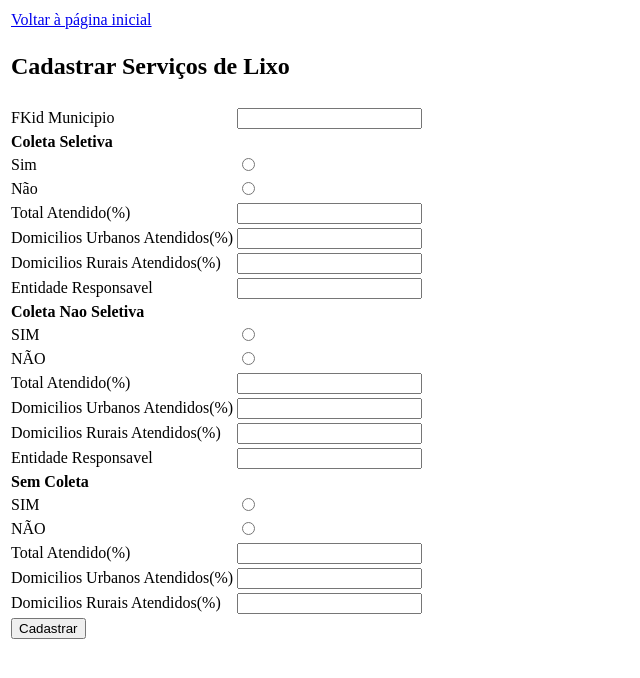
After one commit to PuliSaglio/SIMOT, a PHP site: page /visoes/cadastrar_servicos_lixo.php in a window 1280 px wide. The commit adds this page. Shown: the top 678 px of the page, without its empty margins (0-640 px from the left). Run offline with PHP 8.4, Linux system fonts and the light colour scheme.

Commit message:
add Servicos_lixo controle e cadastro

```diff
--- /dev/null
+++ b/controles/controlar_servicos_lixo.php
@@ -0,0 +1,125 @@
+<?php
+    include "../controles/a_conexao.php";
+
+    function verificarEntradas($fkid_municipios, $coleta_seletiva, $coleta_nao_seletiva, $sem_coleta){
+        if($fkid_municipios == ""){
+            return "informe o fkid do municipio";
+        }
+        if($coleta_seletiva == ""){
+            return "Informe se há coleta seletiva";
+        }
+        if($coleta_nao_seletiva == ""){
+            return "Informe se há coleta seletiva";
+        }
+        if($sem_coleta == ""){
+            return "Informe se há coleta seletiva";
+        }
+        return "";
+    }
+
+    function cadastrarServicosLixo($fkid_municipios, $coleta_seletiva, $total_atendido_coleta_seletiva, $domicilios_urbanos_atendidos_coleta_seletiva,
+    $domicilios_rurais_atendidos_coleta_seletiva, $entidade_responsavel_coleta_seletiva, $coleta_nao_seletiva, $total_atendido_coleta_nao_seletival,
+    $domicilios_urbanos_atendidos_coleta_nao_seletiva, $domicilios_rurais_atendidos_coleta_nao_seletiva, $entidade_responsavel_coleta_nao_seletiva,
+    $sem_coleta, $total_atendido_sem_coleta, $domicilios_urbanos_atendidos_sem_coleta, $domicilios_rurais_atendidos_sem_coleta){
+
+        $msg = verificarEntradas($fkid_municipios, $coleta_seletiva, $coleta_nao_seletiva, $sem_coleta);
+
+        if($msg == "") {
+            $con = abrirConexao();
+                $sql = "INSERT INTO servicos_lixo (fkid_municipios, coleta_seletiva, total_atendido_coleta_seletiva, domicilios_urbanos_atendidos_coleta_seletiva, domicilios_rurais_atendidos_coleta_seletiva, entidade_responsavel_coleta_seletiva, coleta_nao_seletiva, total_atendido_coleta_nao_seletival, domicilios_urbanos_atendidos_coleta_nao_seletiva, domicilios_rurais_atendidos_coleta_nao_seletiva ,entidade_responsavel_coleta_nao_seletiva ,sem_coleta, total_atendido_sem_coleta, domicilios_urbanos_atendidos_sem_coleta ,domicilios_rurais_atendidos_sem_coleta)
+                VALUES ('$fkid_municipios','$coleta_seletiva', '$total_atendido_coleta_seletiva', '$domicilios_urbanos_atendidos_coleta_seletiva', '$domicilios_rurais_atendidos_coleta_seletiva',
+                '$entidade_responsavel_coleta_seletiva', '$coleta_nao_seletiva', '$total_atendido_coleta_nao_seletival', '$domicilios_urbanos_atendidos_coleta_nao_seletiva',
+                '$domicilios_rurais_atendidos_coleta_nao_seletiva' ,'$entidade_responsavel_coleta_nao_seletiva' ,'$sem_coleta',
+                '$total_atendido_sem_coleta', '$domicilios_urbanos_atendidos_sem_coleta' ,'$domicilios_rurais_atendidos_sem_coleta')";
+
+                if(mysqli_query($con, $sql)){
+                    echo "Cadastro realizado com sucesso! <a href='consultar_servicos_lixo.php'>Consultar Servicos de Energia.</a>";
+                } else {
+                    echo "Erro ao tentar cadastrar servicos de energia ";
+                }
+
+
+            mysqli_close($con);
+        }
+
+        return array($msg);
+    }
+
+    function pegarServicosLixo($fkid_municipios){
+
+        $con = abrirConexao();
+
+            $sql = "SELECT * FROM servicos_lixo WHERE fkid_municipios = " . $fkid_municipios . ";";
+            $result = mysqli_query($con, $sql);
+            mysqli_close($con);
+
+            return $result;
+
+    }
+
+    function listarServicosLixo(){
+
+        $con = abrirConexao();
+        $sql = "SELECT * FROM servicos_lixo;";
+        $resultadoListagem = mysqli_query($con, $sql);
+        mysqli_close($con);
+
+        return $resultadoListagem;
+    }
+
+    function editarServicosLixo($fkid_municipios, $coleta_seletiva, $total_atendido_coleta_seletiva, $domicilios_urbanos_atendidos_coleta_seletiva,
+    $domicilios_rurais_atendidos_coleta_seletiva, $entidade_responsavel_coleta_seletiva, $coleta_nao_seletiva, $total_atendido_coleta_nao_seletival,
+    $domicilios_urbanos_atendidos_coleta_nao_seletiva, $domicilios_rurais_atendidos_coleta_nao_seletiva, $entidade_responsavel_coleta_nao_seletiva,
+    $sem_coleta, $total_atendido_sem_coleta, $domicilios_urbanos_atendidos_sem_coleta, $domicilios_rurais_atendidos_sem_coleta){
+
+        $msg = verificarEntradas($fkid_municipios, $coleta_seletiva, $coleta_nao_seletiva, $sem_coleta);
+
+        if($msg == ""){
+
+            $con = abrirConexao();
+
+            $sql = "UPDATE servicos_energia SET
+            fkid_municipios = '$fkid_municipios',
+            coleta_seletiva = '$coleta_seletiva',
+            total_atendido_coleta_seletiva = '$total_atendido_coleta_seletiva',
+            domicilios_urbanos_atendidos_coleta_seletiva = '$domicilios_urbanos_atendidos_coleta_seletiva',
+            domicilios_rurais_atendidos_coleta_seletiva = '$domicilios_rurais_atendidos_coleta_seletiva',
+            entidade_responsavel_coleta_seletiva = '$entidade_responsavel_coleta_seletiva',
+            coleta_nao_seletiva = '$coleta_nao_seletiva',
+            total_atendido_coleta_nao_seletival = '$total_atendido_coleta_nao_seletival',
+            domicilios_urbanos_atendidos_coleta_nao_seletiva = '$domicilios_urbanos_atendidos_coleta_nao_seletiva',
+            domicilios_rurais_atendidos_coleta_nao_seletiva = '$domicilios_rurais_atendidos_coleta_nao_seletiva',
+            entidade_responsavel_coleta_nao_seletiva = '$entidade_responsavel_coleta_nao_seletiva',
+            sem_coleta = '$sem_coleta',
+            total_atendido_sem_coleta = '$total_atendido_sem_coleta',
+            domicilios_urbanos_atendidos_sem_coleta = '$domicilios_urbanos_atendidos_sem_coleta',
+            domicilios_rurais_atendidos_sem_coleta = '$domicilios_rurais_atendidos_sem_coleta' WHERE fkid_municipios = '$fkid_municipios';";
+
+            if(mysqli_query($con, $sql)) {
+                echo "Alteração realizada com sucesso! Verificar atualização no <a href='consultar_servicos_lixo.php'>banco de dados</a>";
+            } else {
+                echo "Atualização não pode ser realizada.";
+            }
+
+            mysqli_close($con);
+            return array($msg);
+        }
+    }
+
+
+    function excluirServicosLixo($fkid_municipios){
+        $con = abrirConexao();
+
+        $sql = "DELETE FROM servicos_lixo WHERE fkid_municipios = ".$fkid_municipios.";";
+
+        if(mysqli_query($con, $sql)){
+            $msg = "Excluída.";
+        } else {
+            $msg = "Não excluída.";
+        }
+
+        mysqli_close($con);
+        return $msg;
+    }
+
+?>
--- a/index.php
+++ b/index.php
@@ -12,17 +12,14 @@
     <p><a href="visoes/editar_prefeitura.php">Página de atualizar</a></p>
     <p><a href="visoes/consultar_prefeituras.php">Ver prefeituras cadastradas</a></p>
     <p>=================================================================================</p>
-
     <p><a href="visoes/cadastrar_feriados.php">Página de cadastro feriados.</a></p>
     <p><a href="visoes/editar_feriados.php">Página de atualizar feriados</a></p>
     <p><a href="visoes/consultar_feriados.php">Ver feriados cadastrados</a></p>
     <p>=================================================================================</p>
-
     <p><a href="visoes/cadastrar_historico.php">Página de cadastro histórico</a></p>
     <p><a href="visoes/editar_historico.php">Página de atualizar históricos</a></p>
     <p><a href="visoes/consultar_historico.php">Ver historicos cadastrado</a></p>
     <p>=================================================================================</p>
-
     <p><a href="visoes/cadastrar_caracteristicas.php">Página de cadastro Caracteristicas</a></p>
     <p><a href="visoes/editar_caracteristicas.php">Página de atualizar Caracteristicas</a></p>
     <p><a href="visoes/consultar_caracteristicas.php">Ver Caracteristicas cadastrado</a></p>
@@ -41,7 +38,6 @@
     <p>=================================================================================</p>
     <p><a href="visoes/cadastrar_categoria_telefone.php">Página de cadastro categoria de telefone</a></p>
     <p><a href="visoes/consultar_categoria_telefone.php">Ver categorias de telefones</a></p>
-
     <p>=================================================================================</p>
     <p><a href="visoes/cadastrar_coleta_deposicao_esgoto.php">Página de cadastro Coleta e Deposicao de Esgoto</a></p>
     <p><a href="visoes/editar_coleta_deposicao_esgoto.php">Página de atualizar Coleta e Deposicao de Esgoto</a></p>
@@ -50,6 +46,5 @@
     <p><a href="visoes/cadastrar_servicos_energia.php">Página de cadastro de Servicos Energia</a></p>
     <p><a href="visoes/editar_servicos_energia.php">Página de atualizar Servicos de energia</a></p>
     <p><a href="visoes/consultar_servicos_energia.php">Ver Servicos de energia</a></p>
-
 </body>
 </html>
--- /dev/null
+++ b/visoes/cadastrar_servicos_lixo.php
@@ -0,0 +1,197 @@
+<?php
+
+include "../controles/controlar_servicos_lixo.php";
+
+    $verificar = "";
+    $fkid_municipios = "";
+    $coleta_seletiva = "";
+    $total_atendido_coleta_seletiva = "";
+    $domicilios_urbanos_atendidos_coleta_seletiva = "";
+    $domicilios_rurais_atendidos_coleta_seletiva = "";
+    $entidade_responsavel_coleta_seletiva = "";
+    $coleta_nao_seletiva = "";
+    $total_atendido_coleta_nao_seletival = "";
+    $domicilios_urbanos_atendidos_coleta_nao_seletiva = "";
+    $domicilios_rurais_atendidos_coleta_nao_seletiva = "";
+    $entidade_responsavel_coleta_nao_seletiva= "";
+    $sem_coleta = "";
+    $total_atendido_sem_coleta = "";
+    $domicilios_urbanos_atendidos_sem_coleta = "";
+    $domicilios_rurais_atendidos_sem_coleta = "";
+
+    if(isset($_POST["fkid_municipios"])) {
+        $fkid_municipios = $_POST["fkid_municipios"];
+    }
+    if(isset($_POST["coleta_seletiva"])) {
+        $coleta_seletiva = $_POST["coleta_seletiva"];
+    }
+    if(isset($_POST["total_atendido_coleta_seletiva"])) {
+        $total_atendido_coleta_seletiva = $_POST["total_atendido_coleta_seletiva"];
+    }
+    if(isset($_POST["domicilios_urbanos_atendidos_coleta_seletiva"])){
+        $domicilios_urbanos_atendidos_coleta_seletiva = $_POST["domicilios_urbanos_atendidos_coleta_seletiva"];
+    }
+    if(isset($_POST["domicilios_rurais_atendidos_coleta_seletiva"])){
+        $domicilios_rurais_atendidos_coleta_seletiva = $_POST["domicilios_rurais_atendidos_coleta_seletiva"];
+    }
+    if(isset($_POST["entidade_responsavel_coleta_seletiva"])){
+        $entidade_responsavel_coleta_seletiva = $_POST["entidade_responsavel_coleta_seletiva"];
+    }
+    if(isset($_POST["coleta_nao_seletiva"])){
+        $coleta_nao_seletiva = $_POST["coleta_nao_seletiva"];
+    }
+    if(isset($_POST["total_atendido_coleta_nao_seletival"])){
+        $total_atendido_coleta_nao_seletival = $_POST["total_atendido_coleta_nao_seletival"];
+    }
+    if(isset($_POST["domicilios_urbanos_atendidos_coleta_nao_seletiva"])){
+        $domicilios_urbanos_atendidos_coleta_nao_seletiva = $_POST["domicilios_urbanos_atendidos_coleta_nao_seletiva"];
+    }
+    if(isset($_POST["domicilios_rurais_atendidos_coleta_nao_seletiva"])){
+        $domicilios_rurais_atendidos_coleta_nao_seletiva = $_POST["domicilios_rurais_atendidos_coleta_nao_seletiva"];
+    }
+    if(isset($_POST["entidade_responsavel_coleta_nao_seletiva"])){
+        $entidade_responsavel_coleta_nao_seletiva = $_POST["entidade_responsavel_coleta_nao_seletiva"];
+    }
+    if(isset($_POST["sem_coleta"])){
+        $sem_coleta = $_POST["sem_coleta"];
+    }
+    if(isset($_POST["total_atendido_sem_coleta"])){
+        $total_atendido_sem_coleta = $_POST["total_atendido_sem_coleta"];
+    }
+    if(isset($_POST["domicilios_urbanos_atendidos_sem_coleta"])){
+        $domicilios_urbanos_atendidos_sem_coleta = $_POST["domicilios_urbanos_atendidos_sem_coleta"];
+    }
+    if(isset($_POST["domicilios_rurais_atendidos_sem_coleta"])){
+        $domicilios_rurais_atendidos_sem_coleta = $_POST["domicilios_rurais_atendidos_sem_coleta"];
+    }
+    if(isset($_POST["btnCadastrar"])){
+
+        $verificar = verificarEntradas($fkid_municipios, $coleta_seletiva, $coleta_nao_seletiva, $sem_coleta);
+
+        $msg = cadastrarServicosLixo($fkid_municipios, $coleta_seletiva, $total_atendido_coleta_seletiva, $domicilios_urbanos_atendidos_coleta_seletiva,
+        $domicilios_rurais_atendidos_coleta_seletiva, $entidade_responsavel_coleta_seletiva, $coleta_nao_seletiva, $total_atendido_coleta_nao_seletival,
+        $domicilios_urbanos_atendidos_coleta_nao_seletiva, $domicilios_rurais_atendidos_coleta_nao_seletiva, $entidade_responsavel_coleta_nao_seletiva,
+        $sem_coleta, $total_atendido_sem_coleta, $domicilios_urbanos_atendidos_sem_coleta, $domicilios_rurais_atendidos_sem_coleta);
+
+    }
+
+?>
+
+
+
+
+<!DOCTYPE html>
+<html lang="pt-br">
+<head>
+    <meta charset="UTF-8">
+    <meta http-equiv="X-UA-Compatible" content="IE=edge">
+    <meta name="viewport" content="width=device-width, initial-scale=1.0">
+    <title>Cadastro de Servicos Lixo</title>
+</head>
+<body>
+    <form action="cadastrar_servicos_lixo.php" name="cadastrar_servicos_lixo.php" id="cadastrar_servicos_lixo.php" method = "POST">
+
+        <table>
+            <tr>
+                <td colspan = "2"><a href="../index.php"> Voltar à página inicial </a></td>
+            </tr>
+            <tr>
+                <td colspan = "2"> <h2>Cadastrar Serviços de Lixo</h2></td>
+            </tr>
+            <tr>
+                <td colspan = "2"> <?php echo "$verificar"; ?></td>
+            </tr>
+            <tr>
+                <td>FKid Municipio</td>
+                <td><input type="number" name = "fkid_municipios" id = "fkid_municipios"></td>
+            </tr>
+            <tr>
+                <td style="font-weight:bold">Coleta Seletiva</td>
+            </tr>
+            <tr>
+                <td>Sim</td>
+                <td><input type="radio" name="coleta_seletiva" id="coleta_seletiva" placeholder = "" value="SIM"></td>
+            </tr>
+            <tr>
+                <td>Não</td>
+                <td><input type="radio" name="coleta_seletiva" id="coleta_seletiva" placeholder = "" value="NAO"></td>
+            </tr>
+
+            <tr>
+                <td>Total Atendido(%)</td>
+                <td><input type="number" name = "total_atendido_coleta_seletiva" id = "total_atendido_coleta_seletiva" placeholder = ""></td>
+            </tr>
+            <tr>
+                <td>Domicilios Urbanos Atendidos(%)</td>
+                <td><input type="number" name = "domicilios_urbanos_atendidos_coleta_seletiva" id = "domicilios_urbanos_atendidos_coleta_seletiva" placeholder = ""></td>
+            </tr>
+            <tr>
+                <td>Domicilios Rurais Atendidos(%)</td>
+                <td><input type="number" name = "domicilios_rurais_atendidos_coleta_seletiva" id = "domicilios_rurais_atendidos_coleta_seletiva" placeholder = ""></td>
+            </tr>
+            <tr>
+                <td>Entidade Responsavel</td>
+                <td><input type="text" name = "entidade_responsavel_coleta_seletiva" id = "entidade_responsavel_coleta_seletiva" placeholder = ""></td>
+            </tr>
+
+            <tr>
+                <td style="font-weight:bold">Coleta Nao Seletiva</td>
+            </tr>
+            <tr>
+                <td>SIM</td>
+                <td><input type="radio" name = "coleta_nao_seletiva" id = "coleta_nao_seletiva" placeholder = "" value = "sim"></td>
+            </tr>
+            <tr>
+                <td>NÃO</td>
+                <td><input type="radio" name = "coleta_nao_seletiva" id = "coleta_nao_seletiva" placeholder = "" value = "nao"></td>
+            </tr>
+            <tr>
+                <td>Total Atendido(%)</td>
+                <td><input type="number" name = "total_atendido_coleta_nao_seletival" id = "total_atendido_coleta_nao_seletival" placeholder = ""></td>
+            </tr>
+            <tr>
+                <td>Domicilios Urbanos Atendidos(%)</td>
+                <td><input type="number" name = "domicilios_urbanos_atendidos_coleta_nao_seletiva" id = "domicilios_urbanos_atendidos_coleta_nao_seletiva" placeholder = ""></td>
+            </tr>
+            <tr>
+                <td>Domicilios Rurais Atendidos(%)</td>
+                <td><input type="number" name = "domicilios_rurais_atendidos_coleta_nao_seletiva" id = "domicilios_rurais_atendidos_coleta_nao_seletiva" placeholder = ""></td>
+            </tr>
+            <tr>
+                <td>Entidade Responsavel</td>
+                <td><input type="text" name = "entidade_responsavel_coleta_nao_seletiva" id = "entidade_responsavel_coleta_nao_seletiva" placeholder = ""></td>
+            </tr>
+            <tr>
+                <td style="font-weight:bold">Sem Coleta</td>
+            </tr>
+            <tr>
+                <td>SIM</td>
+                <td><input type="radio" name = "sem_coleta" id = "sem_coleta" placeholder = "" value = "sim"></td>
+            </tr>
+            <tr>
+                <td>NÃO</td>
+                <td><input type="radio" name = "sem_coleta" id = "sem_coleta" placeholder = "" value = "nao"></td>
+            </tr>
+            <tr>
+                <td>Total Atendido(%)</td>
+                <td><input type="number" name = "total_atendido_sem_coleta" id = "total_atendido_sem_coleta" placeholder = ""></td>
+            </tr>
+            <tr>
+                <td>Domicilios Urbanos Atendidos(%)</td>
+                <td><input type="number" name = "domicilios_urbanos_atendidos_sem_coleta" id = "domicilios_urbanos_atendidos_sem_coleta" placeholder = ""></td>
+            </tr>
+            <tr>
+                <td>Domicilios Rurais Atendidos(%)</td>
+                <td><input type="number" name = "domicilios_rurais_atendidos_sem_coleta" id = "domicilios_rurais_atendidos_sem_coleta" placeholder = ""></td>
+            </tr>
+            <tr>
+                <td><input type="submit" name = "btnCadastrar" value = "Cadastrar"></td>
+            </tr>
+
+        </table>
+
+
+
+    </form>
+</body>
+</html>
```
